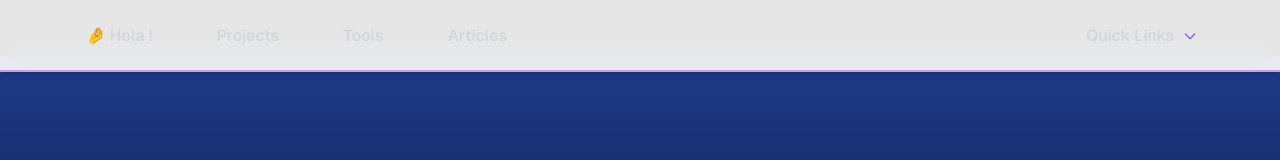
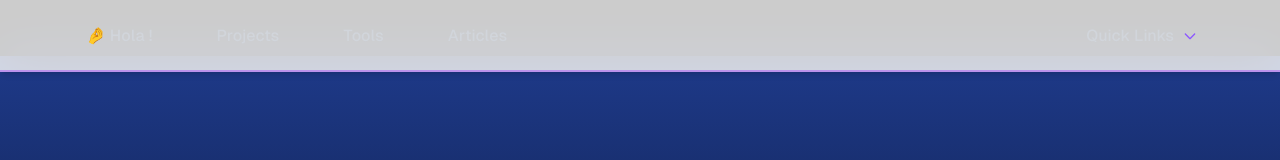
Before and after one commit to jorjishasan/portfolio, a Next.js app: page / in a window 1280 px wide. Shown: the top 160 px of the page. Built offline with nearby package versions, Linux system fonts and the light colour scheme; no server answers.

Commit message:
style: adjust header background opacity for improved visibility

```diff
--- a/src/components/sections/Header.js
+++ b/src/components/sections/Header.js
@@ -10,7 +10,7 @@ const Header = () => {
   return (
     <header
       className={cn(
-        "fixed top-0 z-50 w-full bg-white/90 backdrop-blur-xl dark:bg-gray-900/90",
+        "fixed top-0 z-50 w-full bg-white/80 backdrop-blur-xl dark:bg-black/80",
         isScrolled && "shadow-md",
       )}
     >
```
